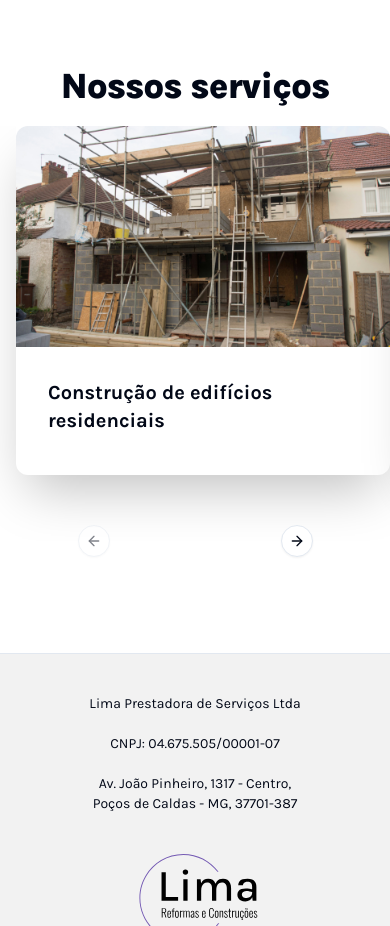
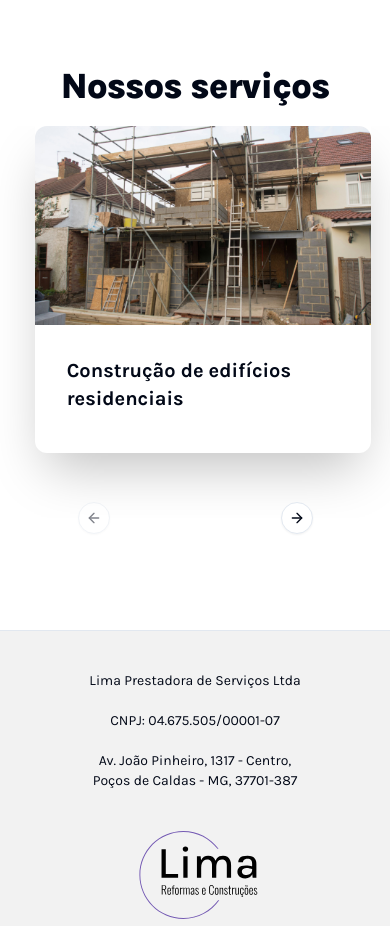
Before and after one commit to NECP2eJr/site-lima, a React (Vite) app: page / in a window 390 px wide. Shown: the part 1920-2846 px from the top of the page. Built offline with nearby package versions, Linux system fonts and the light colour scheme.

Commit message:
fix: carousel responsivity

```diff
--- a/src/components/Carousel.tsx
+++ b/src/components/Carousel.tsx
@@ -11,7 +11,7 @@ const CarouselServices = (): JSX.Element => {
                     {CarouselItems.map((item: carouselItemModel, index: number) => {
                         return (
                             <CarouselItem key={index} className="w-full sm:basis-1/1 md:basis-1/2 lg:basis-1/3">
-                                <div id={"item" + index} className="w-full pb-16 justify-center">
+                                <div id={"item" + index} className="m-auto w-[90%] pb-16 justify-center">
                                     <div className="w-full max-w-sm bg-white shadow-2xl mx-auto rounded-b-xl">
                                         <figure>
                                             <img className="rounded-t-xl object-cover relative inset-0" src={item.image} alt={item.label} />
```
